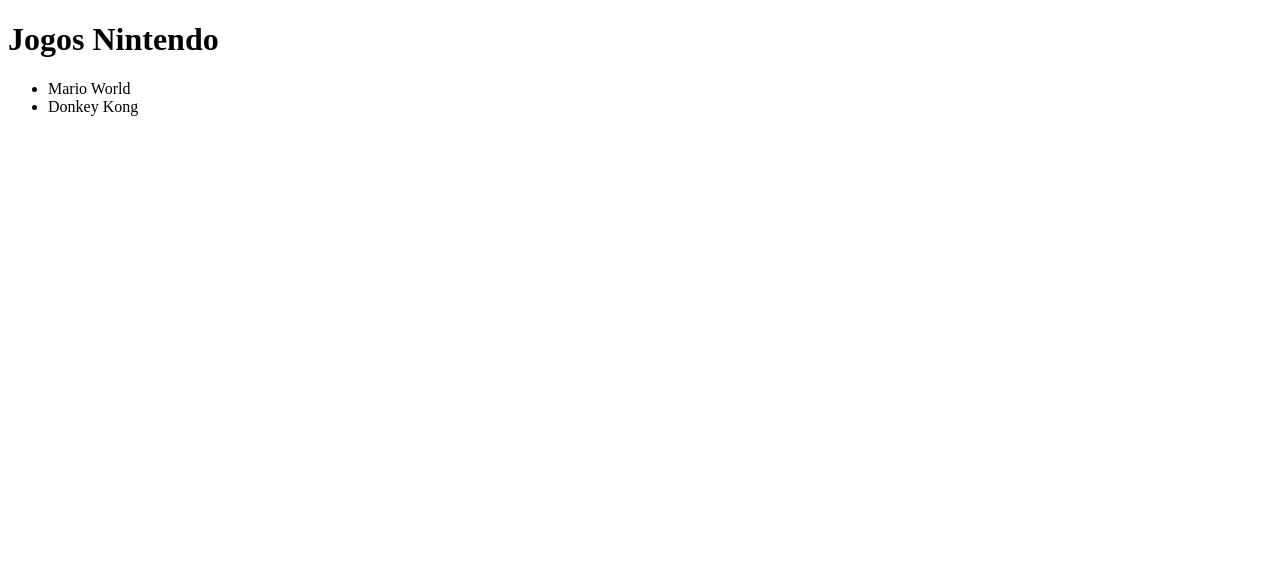
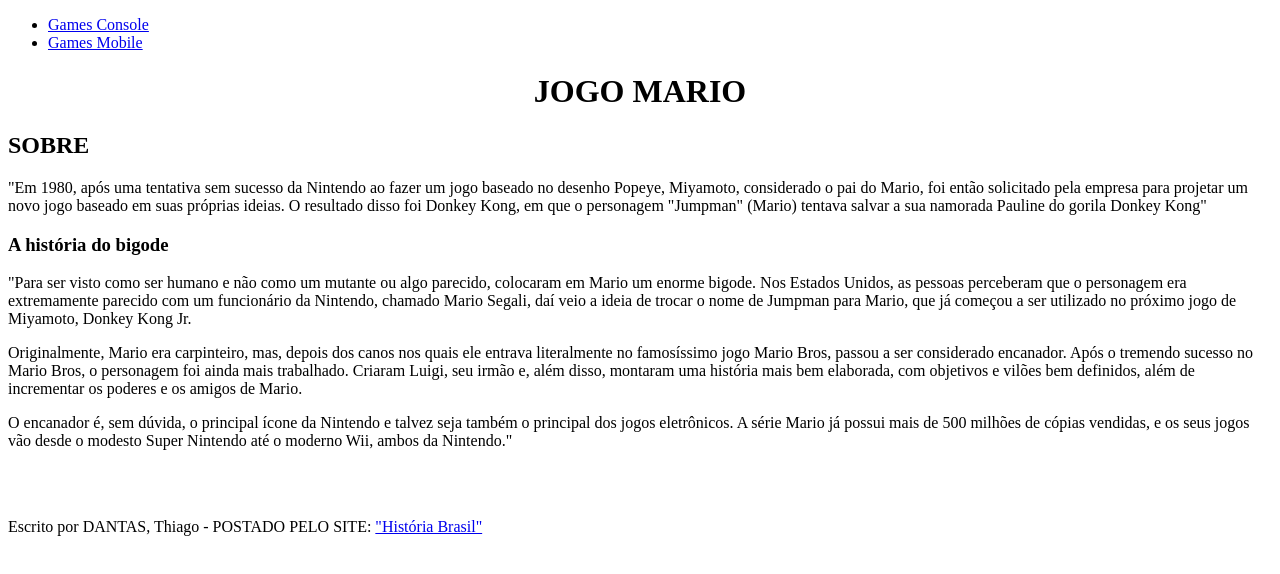
Before and after one commit to SilasHSilva/Projeto-HTML, a plain HTML site: page index.html in a window 1280 px wide. Drawn offline with Linux system fonts and the light colour scheme.

Commit message:
Commit com a pagina Index feita

```diff
--- a/index.html
+++ b/index.html
@@ -7,19 +7,42 @@
     <title>Pagina home</title>
 </head>
 <body>
-    <header>
-        <h1> Jogos Nintendo </h1>
-    </header>
     <div>
-        <ul>
-            <li>Mario World</li>
-            <li>Donkey Kong</li>
-        </ul>
+        <Nav>
+            <ul>
+                <li>
+                    <a href="games.html">Games Console</a>
+                </li>
+                <li>
+                    <a href="mobile.html">Games Mobile</a>
+                </li>
+            </ul>
+        </Nav>
+        <header>
+        <center><h1>JOGO MARIO</h1></center>
+        </header>
+        <section>
+            <h2>SOBRE</h2>
+            <p>"Em 1980, após uma tentativa sem sucesso da Nintendo ao fazer um jogo baseado no desenho Popeye, Miyamoto, considerado o pai do Mario, foi então solicitado pela empresa para projetar um novo jogo baseado em suas próprias ideias. O resultado disso foi Donkey Kong, em que o personagem "Jumpman" (Mario) tentava salvar a sua namorada Pauline do gorila Donkey Kong"
+            </p>
+
+            <h3>A história do bigode</h3>
+
+            <p>"Para ser visto como ser humano e não como um mutante ou algo parecido, colocaram em Mario um enorme bigode. Nos Estados Unidos, as pessoas perceberam que o personagem era extremamente parecido com um funcionário da Nintendo, chamado Mario Segali, daí veio a ideia de trocar o nome de Jumpman para Mario, que já começou a ser utilizado no próximo jogo de Miyamoto, Donkey Kong Jr.
+            </p>
+
+            <p>Originalmente, Mario era carpinteiro, mas, depois dos canos nos quais ele entrava literalmente no famosíssimo jogo Mario Bros, passou a ser considerado encanador. Após o tremendo sucesso no Mario Bros, o personagem foi ainda mais trabalhado. Criaram Luigi, seu irmão e, além disso, montaram uma história mais bem elaborada, com objetivos e vilões bem definidos, além de incrementar os poderes e os amigos de Mario.
+            </p>
+
+            <p>O encanador é, sem dúvida, o principal ícone da Nintendo e talvez seja também o principal dos jogos eletrônicos. A série Mario já possui mais de 500 milhões de cópias vendidas, e os seus jogos vão desde o modesto Super Nintendo até o moderno Wii, ambos da Nintendo."
+            </p>
+            <br>
+            <br>
+            <footer>
+                <p>Escrito por DANTAS, Thiago - POSTADO PELO SITE: <a href="https://brasilescola.uol.com.br/curiosidades/a-historia-mario.htm">"História Brasil"</a>
+                </p>
+            </footer>
+        </section>
     </div>
-    <header>
-        <ul>
-
-        </ul>
-    </header>
 </body>
 </html>
```
